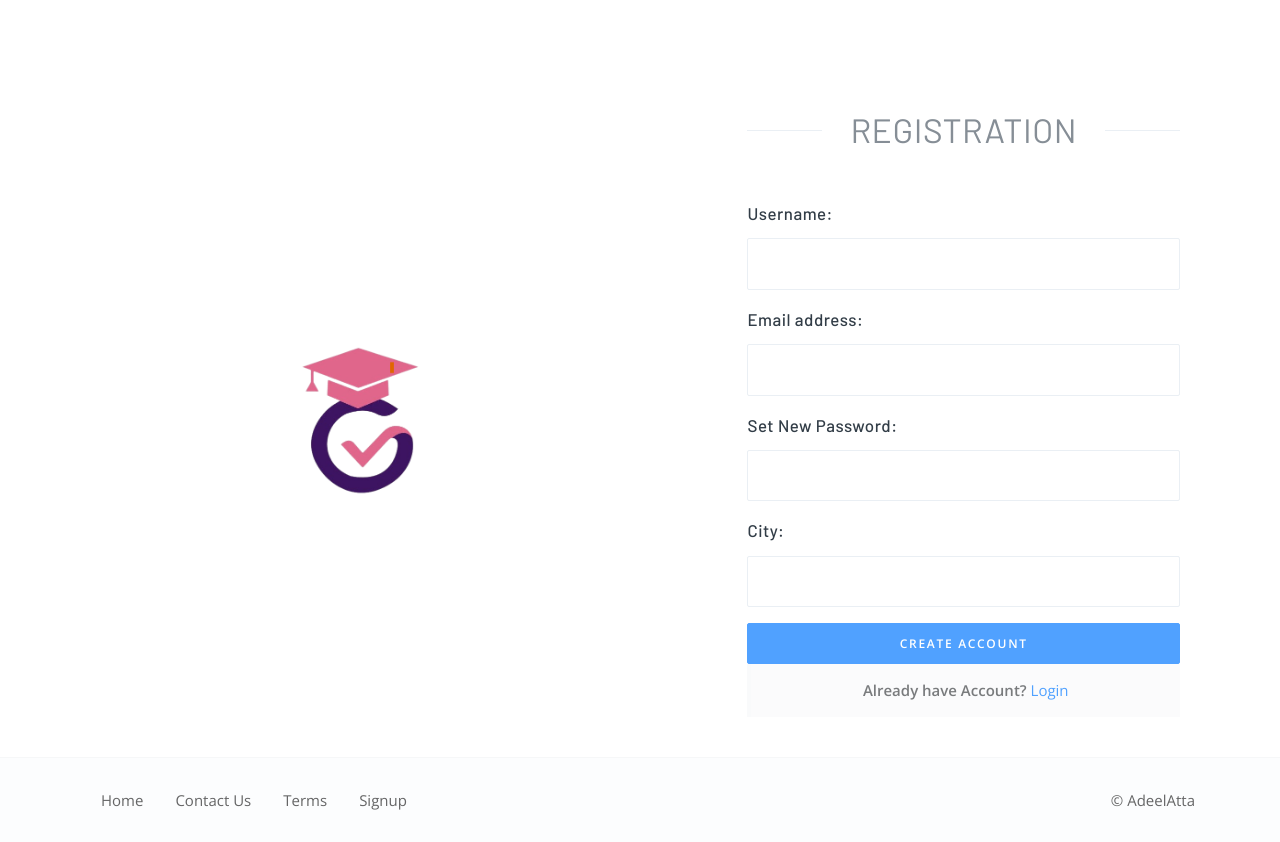
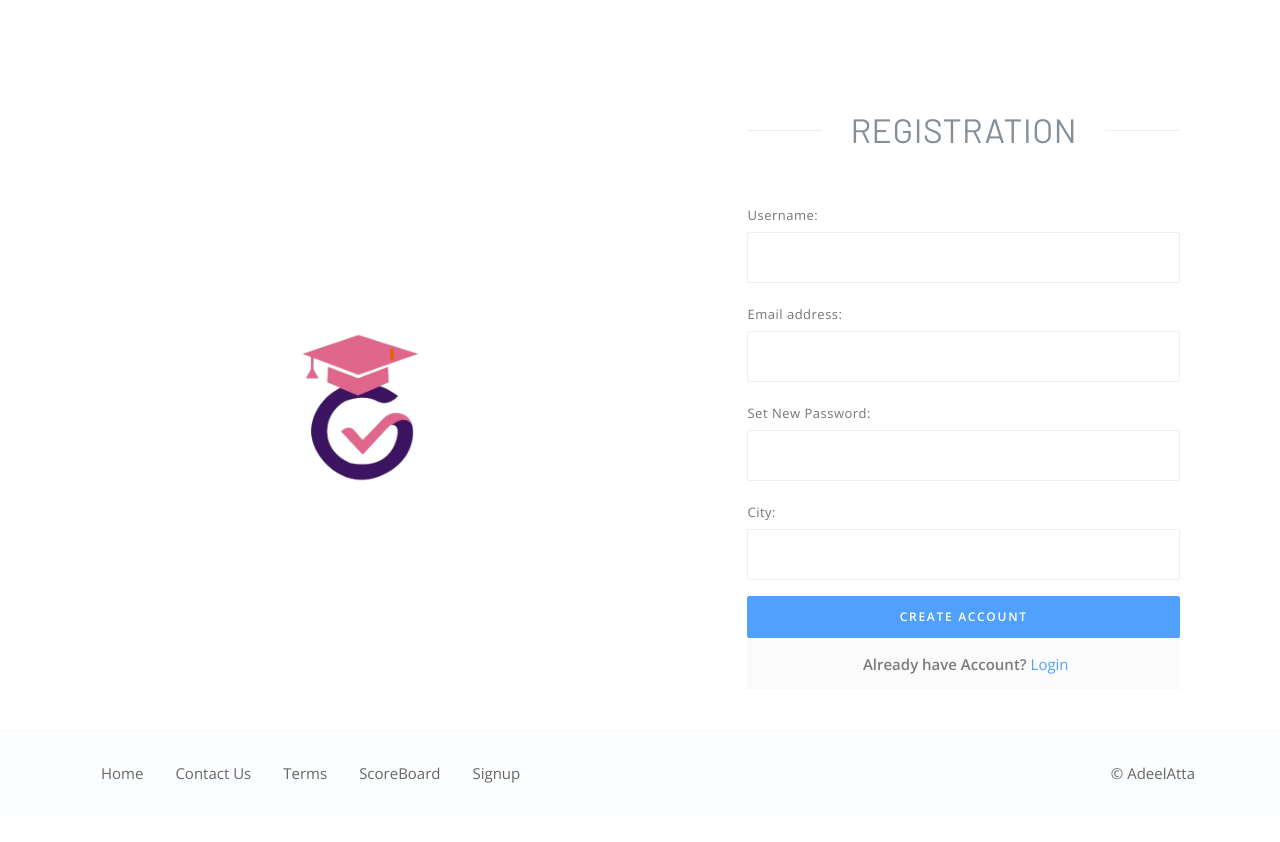
Before and after one commit to AdeelAtta/entrytestdev, a PHP site: page /signup.php in a window 1280 px wide. After the commit the page ends 783 px from the top, so only its background shows below. Run offline with PHP 8.4, Linux system fonts and the light colour scheme.

Commit message:
modification to scoreboard faq login signup

```diff
--- a/faq.php
+++ b/faq.php
@@ -62,7 +62,7 @@
     </main><!-- /.main-content -->
 
 
-    <?php include 'section'; ?>
+    <?php include 'section/footer.php'; ?>
 
   </body>
 </html>
--- a/login.php
+++ b/login.php
@@ -59,7 +59,6 @@
           <div class="form-outline mb-4">
           <label class="form-label" for="form1Example13">Email address</label>
             <input type="email" id="form1Example13" class="form-control form-control-lg" name="email" required />
-
           </div>
 
           <!-- Password input -->
--- a/section/footer.php
+++ b/section/footer.php
@@ -8,6 +8,7 @@
               <a class="nav-link" href="index.php">Home</a>
               <a class="nav-link" href="contact-us.php">Contact Us</a>
               <a class="nav-link" href="terms.php">Terms</a>
+              <a class="nav-link" href="scoreboard/index.php">ScoreBoard</a>
               <a class="nav-link" href="login.php">Signup</a>
 
             </div>
--- a/signup.php
+++ b/signup.php
@@ -94,7 +94,7 @@ if(mysqli_query($connection,$query)){
 
 <?php  } ?>
           <div class="form-outline mb-4">
-          <label class="form-label" for="form1Example1"><h6><strong>Username:</strong></h6></label>
+          <label class="form-label" for="form1Example1">Username:</label>
             <input type="text" id="form1Example1" class="form-control form-control-lg" name="userName" value="<?php if(isset($_GET['u'])){
                 echo $_GET['u'];
             }?>" required/>
@@ -102,7 +102,7 @@ if(mysqli_query($connection,$query)){
 
           <div class="form-outline mb-4">
 
-          <label class="form-label" for="form1Example2"><h6><strong>Email address:</strong></h6></label>
+          <label class="form-label" for="form1Example2">Email address:</label>
             <input type="email" id="form1Example2" class="form-control form-control-lg" name="email" value="<?php if(isset($_GET['e'])){
                 echo $_GET['e'];
             }?>" required/>
@@ -110,12 +110,12 @@ if(mysqli_query($connection,$query)){
 
           <!-- Password input -->
           <div class="form-outline mb-4">
-          <label class="form-label" for="form1Example3"><h6><strong>Set New Password:</strong></h6></label>
+          <label class="form-label" for="form1Example3">Set New Password:</label>
             <input type="password" id="form1Example3" class="form-control form-control-lg" name="password" required/>
           </div>
 
           <div class="form-outline mb-4">
-          <label class="form-label" for="form1Example4"><h6><strong>City:</strong></h6></label>
+          <label class="form-label" for="form1Example4">City:</label>
             <input type="text" id="form1Example4" class="form-control form-control-lg" name="city" value="<?php if(isset($_GET['c'])){
                 echo $_GET['c'];
             }?>" required/>
@@ -125,7 +125,7 @@ if(mysqli_query($connection,$query)){
           <!-- Submit button -->
           <button type="submit" class="btn btn-primary btn-lg btn-block">Create Account</button>
           <div class="alert alert-secondary text-center">
-  <strong>Already have Account?</strong>  <a href="login.php">Login </a>
+  <strong>Already have Account?</strong>  <a href="login.php">Login</a>
 </div>
 
 
```
Also changed, not shown: ScoreBoard/index.php (+7 -2 lines).
